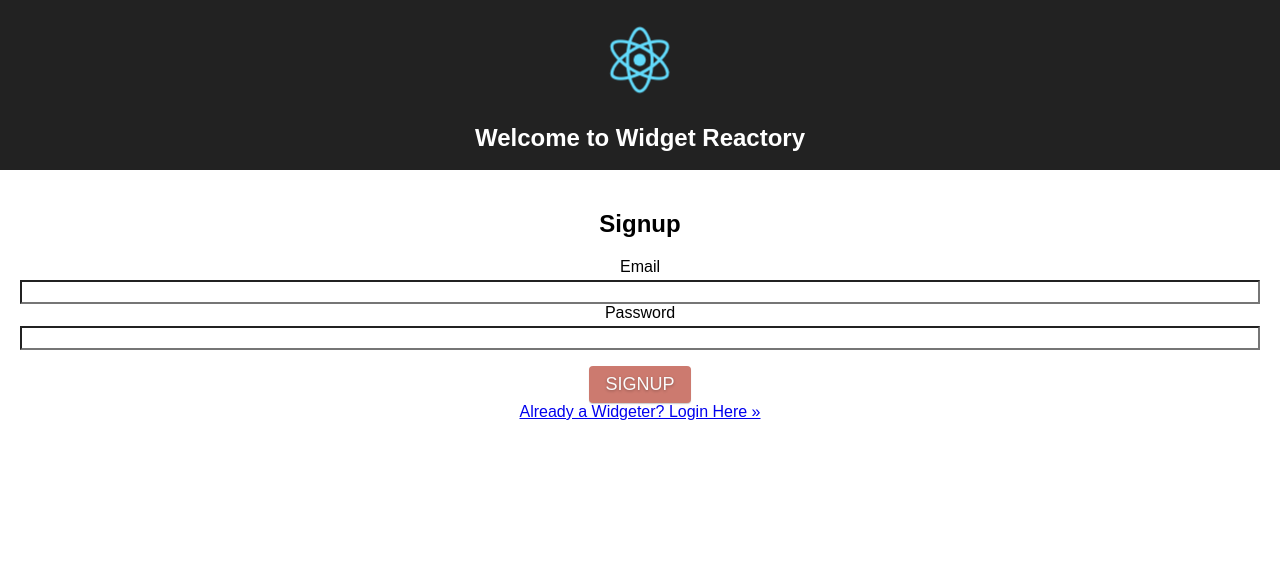
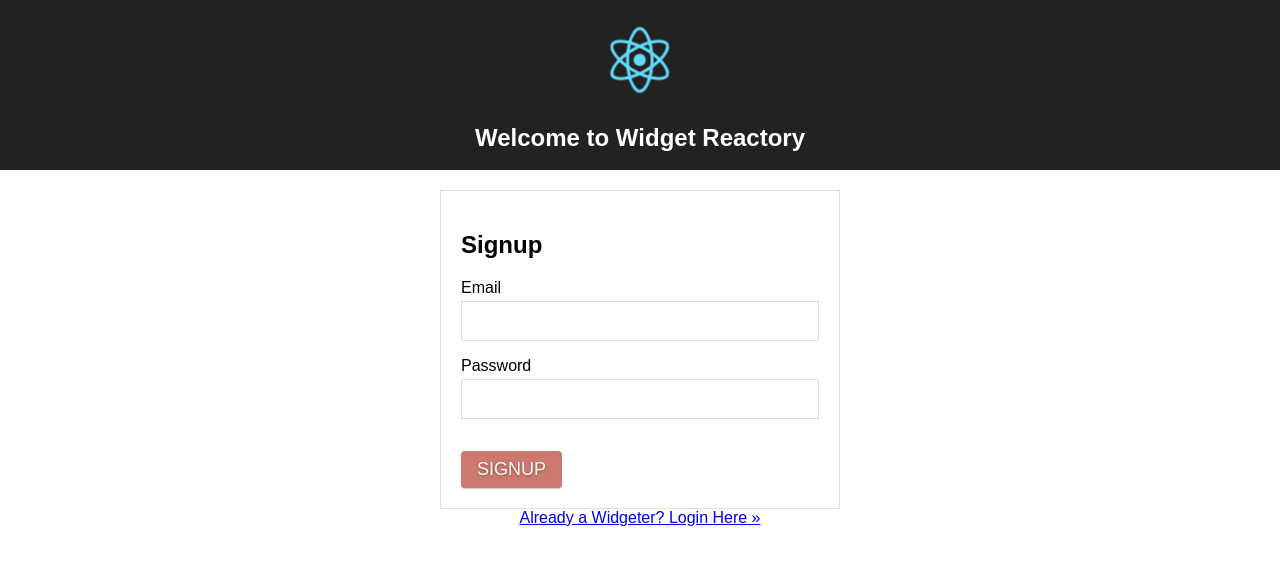
Before and after one commit to salody/reactSagaAuth, a React (Create React App) app: page /signup in a window 1280 px wide. Shown: the top 564 px of the page. Built offline with nearby package versions, Linux system fonts and the light colour scheme; no server answers.

Commit message:
fix the wrong class name

```diff
--- a/src/signup/index.js
+++ b/src/signup/index.js
@@ -43,7 +43,7 @@ class Signup extends Component {
 
     return (
       <div className="signup">
-        <form className="widegt-form" onSubmit={handleSubmit(this.submit)}>
+        <form className="widget-form" onSubmit={handleSubmit(this.submit)}>
           <h1>Signup</h1>
           <label htmlFor="email">Email</label>
           <Field
```
